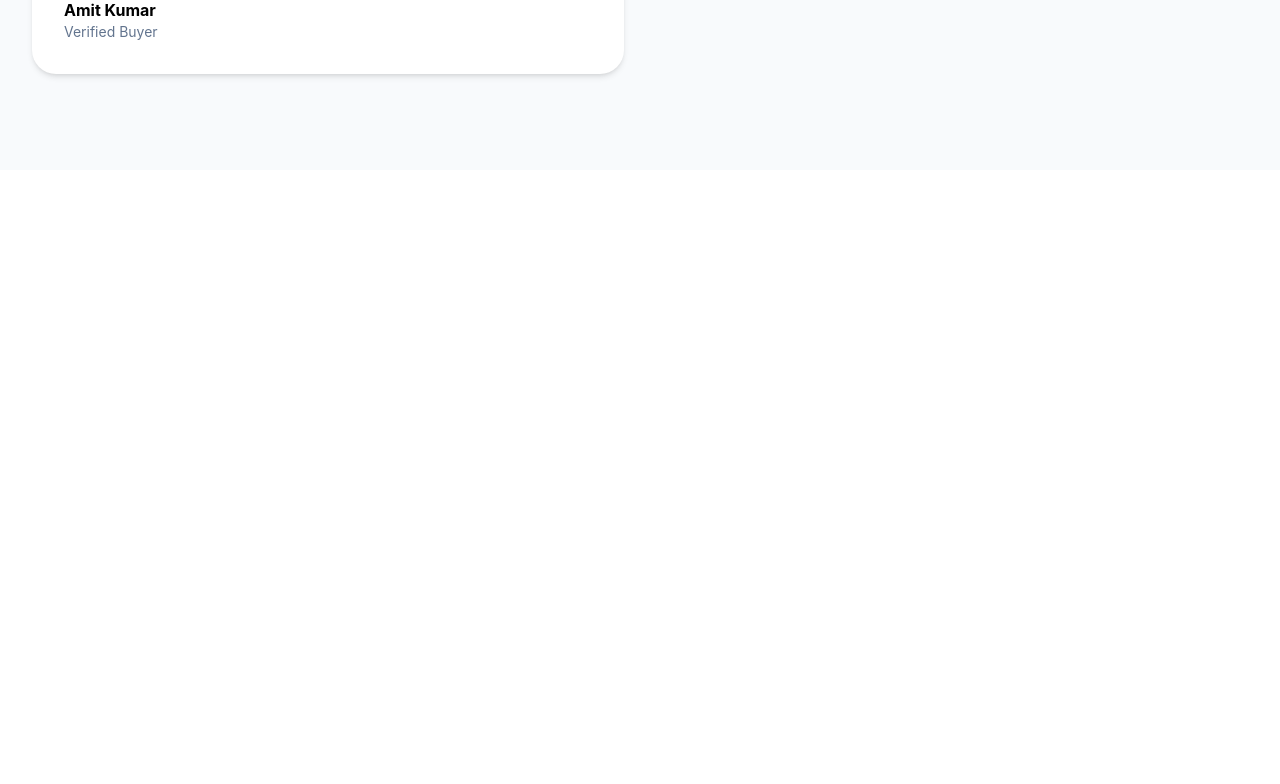
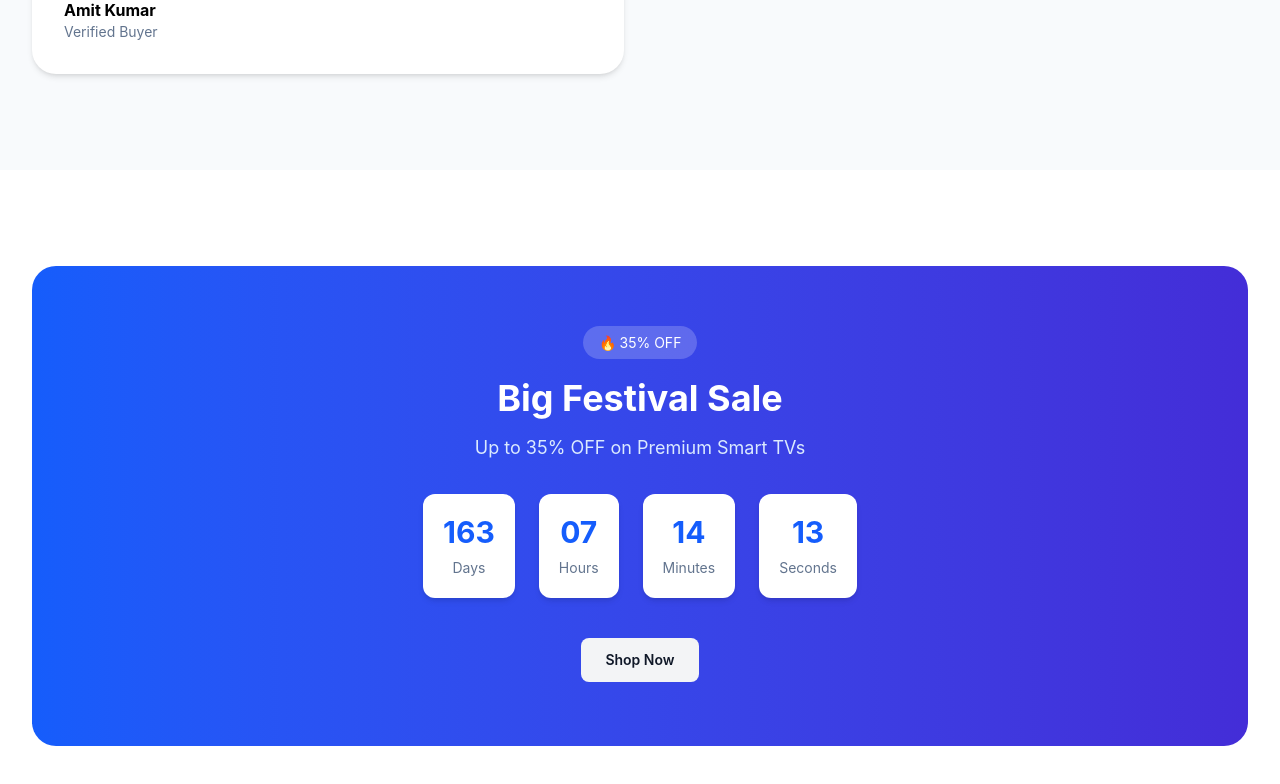
Before and after one commit to raushanaman/Tv-shop-landing-page, a React (Vite) app in the folder Tv-shop/: page / in a window 1280 px wide. Shown: the part 5881-6665 px from the top of the page. Before the commit the page ends 6051 px from the top, so only its background shows below. Built offline with nearby package versions, Linux system fonts and the light colour scheme.

Commit message:
complete offer banner page

```diff
--- a/Tv-shop/src/App.jsx
+++ b/Tv-shop/src/App.jsx
@@ -12,7 +12,7 @@ import Categories from "./features/categories/Categories";
 import TopBrands from "./features/brands/TopBrands";
 import WhyChoose from "./features/whyChooseUs/WhyChoose";
 import Testimonials from "./features/testimonials/Testimonials";
-
+import Offer from "./features/offers/Offer";
 const App = () => {
   return(
     <>
@@ -24,6 +24,7 @@ const App = () => {
   <TopBrands />
   <WhyChoose/>
   <Testimonials/>
+  <Offer/>
   {/* </main>  */}
 
       </>
--- /dev/null
+++ b/Tv-shop/src/constants/offers.js
@@ -0,0 +1,13 @@
+const offer = {
+  id: 1,
+
+  title: "Big Festival Sale",
+
+  subtitle: "Up to 35% OFF on Premium Smart TVs",
+
+  discount: "35% OFF",
+
+  endDate: "2026-12-31T23:59:59",
+};
+
+export default offer;
--- /dev/null
+++ b/Tv-shop/src/features/offers/Countdowntimer.jsx
@@ -0,0 +1,50 @@
+import { useEffect, useState } from "react";
+
+const CountdownTimer = ({endDate})=>{
+    const calculateTime = ()=>{
+        const difference = new Date(endDate)- new Date();
+
+        if(difference <=0){
+            return {
+                days:0,
+                hours:0,
+                minutes:0,
+                seconds:0
+            }
+        }
+        return {
+            days:Math.floor(difference/(1000*60*60*24)),
+            hours: Math.floor(
+                (difference / (1000 * 60 * 60 ))%24
+            ),
+            minutes: Math.floor((difference/(1000*60))%60),
+            seconds: Math.floor((difference/1000)%60),
+        }
+    }
+    const [timeLeft, setTimeLeft]=useState(calculateTime());
+    useEffect(()=>{
+        const timer = setInterval(()=>{
+            setTimeLeft(calculateTime());
+        },1000);
+        return ()=> clearInterval(timer);
+    }, [endDate]);
+    return (
+        <div className="mt-8 flex justify-center gap-6">
+            {Object.entries(timeLeft).map(([label, value])=>(
+                <div
+                    key={label}
+                    className="rounded-xl bg-white p-5 text-center shadow-md"
+                >
+                    <h3 className="text-3xl font-bold text-blue-600">
+                        {String(value).padStart(2,'0')}
+
+                    </h3>
+                    <p className="mt-2 text-sm capitalize text-slate-500">
+                        {label}
+                    </p>
+                </div>
+            ))}
+        </div>
+    )
+}
+export default CountdownTimer;
--- /dev/null
+++ b/Tv-shop/src/features/offers/Offer.jsx
@@ -0,0 +1,20 @@
+import Container from "../../components/ui/Container";
+import OfferBanner from "./OfferBanner";
+
+import offer from "../../constants/offers";
+
+const Offer = () => {
+  return (
+    <section className="py-24">
+
+      <Container>
+
+        <OfferBanner offer={offer} />
+
+      </Container>
+
+    </section>
+  );
+};
+
+export default Offer;
--- /dev/null
+++ b/Tv-shop/src/features/offers/OfferBanner.jsx
@@ -0,0 +1,60 @@
+import Button from "../../components/ui/Button";
+import CountdownTimer from "./CountdownTimer";
+
+const OfferBanner = ({ offer }) => {
+  return (
+    <div
+      className="
+        rounded-3xl
+        bg-gradient-to-r
+        from-blue-600
+        to-indigo-700
+        px-10
+        py-16
+        text-center
+        text-white
+      "
+    >
+      <span
+        className="
+          rounded-full
+          bg-white/20
+          px-4
+          py-2
+          text-sm
+        "
+      >
+        🔥 {offer.discount}
+      </span>
+
+      <h2 className="mt-6 text-4xl font-bold">
+
+        {offer.title}
+
+      </h2>
+
+      <p className="mt-4 text-lg text-blue-100">
+
+        {offer.subtitle}
+
+      </p>
+
+      <CountdownTimer
+        endDate={offer.endDate}
+      />
+
+      <div className="mt-10">
+
+        <Button variant="secondary">
+
+          Shop Now
+
+        </Button>
+
+      </div>
+
+    </div>
+  );
+};
+
+export default OfferBanner;
```
